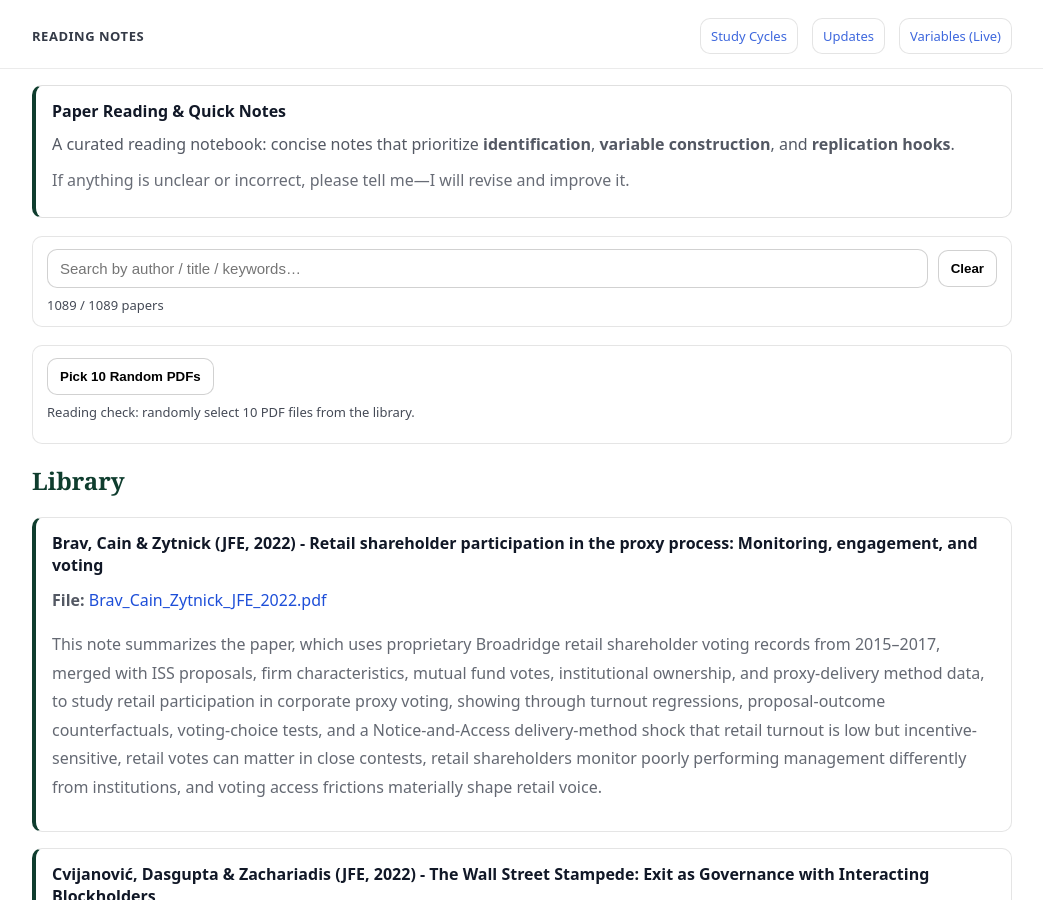
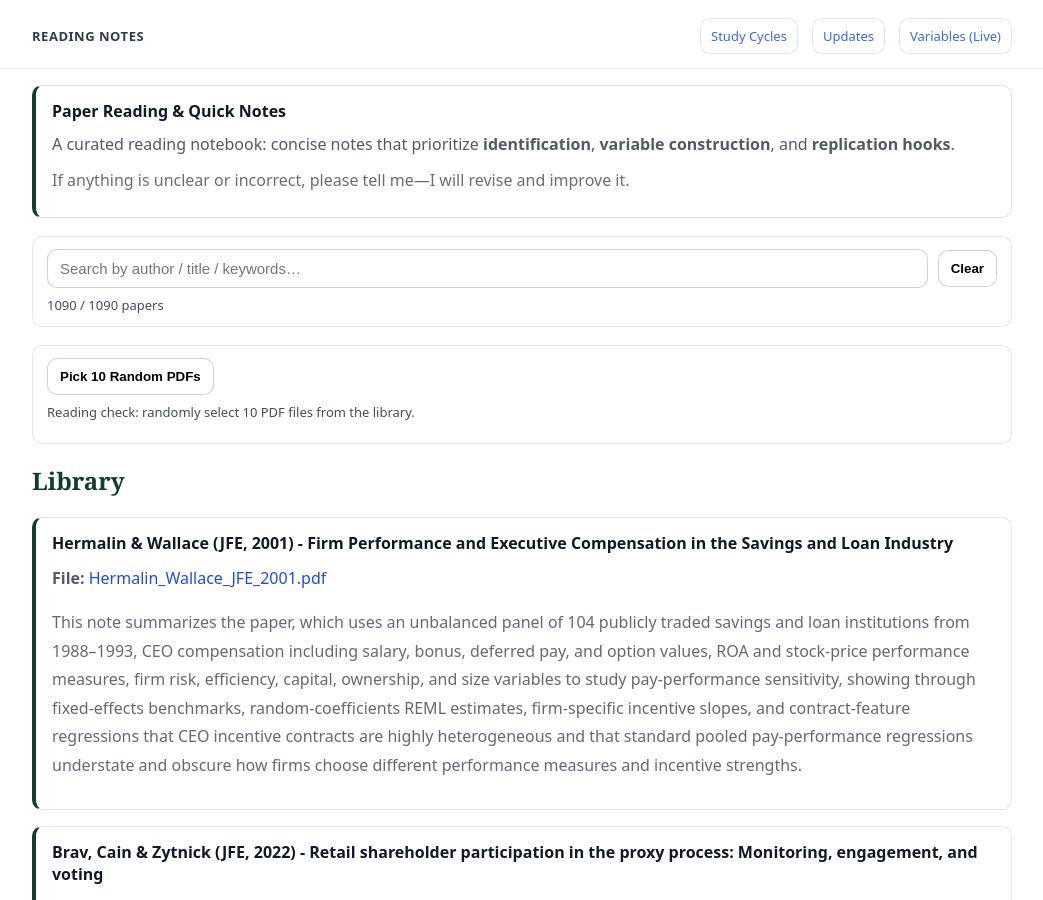
Before and after one commit to yaxinzn/study-archive, a Jekyll site: the page built from reading/index.md, in a window 1280 px wide and 900 px high. Shown: the whole window, without its empty margins (118-1161 px from the left). Built offline with Jekyll 4.4.1, drawn with Linux system fonts in a browser that asks for light colours.

Commit message:
Reading: add/update Hermalin_Wallace_JFE_2001.pdf

```diff
--- a/_data/reading.yml
+++ b/_data/reading.yml
@@ -1,3 +1,7 @@
+- title: "Hermalin & Wallace (JFE, 2001) - Firm Performance and Executive Compensation in the Savings and Loan Industry"
+  file: "Hermalin_Wallace_JFE_2001.pdf"
+  desc: "This note summarizes the paper, which uses an unbalanced panel of 104 publicly traded savings and loan institutions from 1988–1993, CEO compensation including salary, bonus, deferred pay, and option values, ROA and stock-price performance measures, firm risk, efficiency, capital, ownership, and size variables to study pay-performance sensitivity, showing through fixed-effects benchmarks, random-coefficients REML estimates, firm-specific incentive slopes, and contract-feature regressions that CEO incentive contracts are highly heterogeneous and that standard pooled pay-performance regressions understate and obscure how firms choose different performance measures and incentive strengths."
+
 - title: "Brav, Cain & Zytnick (JFE, 2022) - Retail shareholder participation in the proxy process: Monitoring, engagement, and voting"
   file: "Brav_Cain_Zytnick_JFE_2022.pdf"
   desc: "This note summarizes the paper, which uses proprietary Broadridge retail shareholder voting records from 2015–2017, merged with ISS proposals, firm characteristics, mutual fund votes, institutional ownership, and proxy-delivery method data, to study retail participation in corporate proxy voting, showing through turnout regressions, proposal-outcome counterfactuals, voting-choice tests, and a Notice-and-Access delivery-method shock that retail turnout is low but incentive-sensitive, retail votes can matter in close contests, retail shareholders monitor poorly performing management differently from institutions, and voting access frictions materially shape retail voice."
```
Also changed, not shown: 1 other file.
